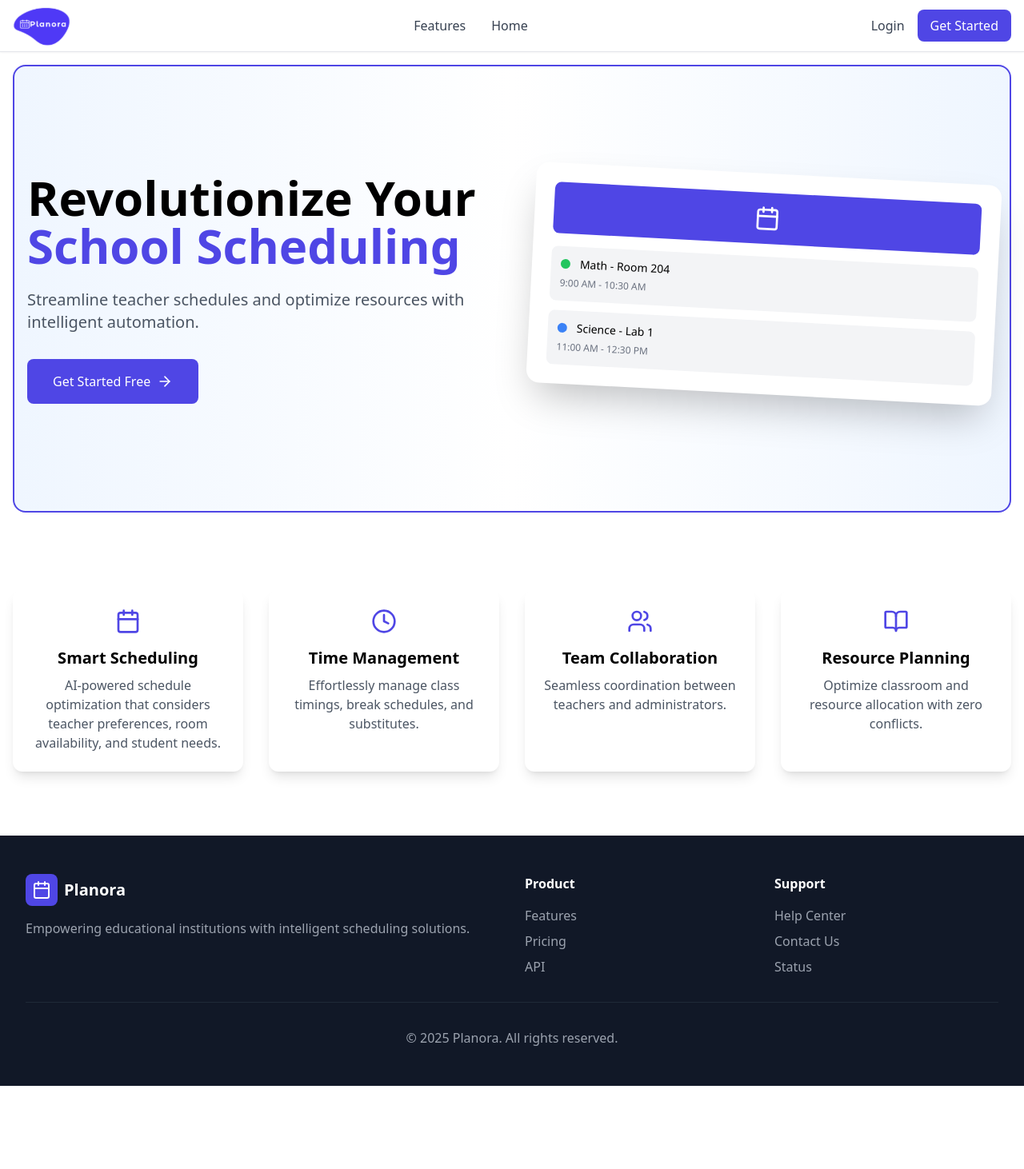
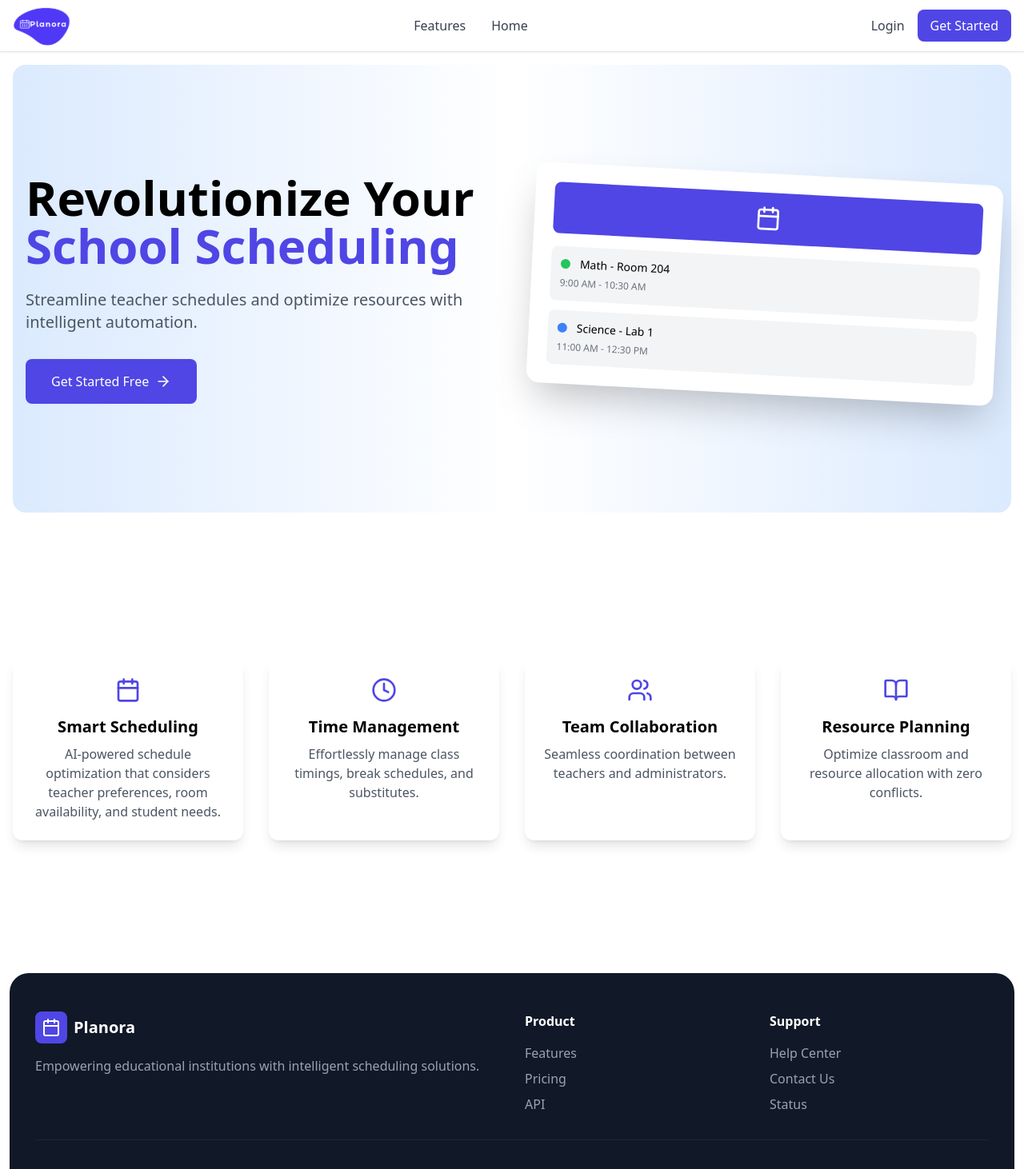
Before and after one commit to SHIBINSHA02/Planora_Official, a React (Vite) app in the folder frontend/: page / in a window 1280 px wide. Shown: the top 1462 px of the page at 80% size. Before the commit the page ends 1358 px from the top, so only its background shows below. Built offline with nearby package versions, Linux system fonts and the light colour scheme; no server answers.

Commit message:
reworked on the landing ui

```diff
--- a/frontend/src/Components/Landing/landing.jsx
+++ b/frontend/src/Components/Landing/landing.jsx
@@ -155,7 +155,8 @@ function LandingPage() {
 
       {/* ================= HERO ================= */}
       <main>
-        <section className="flex items-center justify-center py-20 m-4 border-2 border-indigo-600 rounded-2xl bg-gradient-to-r from-blue-50 via-white to-blue-50 lg:h-[70vh]">
+        <section className="flex items-center justify-center py-20 m-4 rounded-2xl  bg-gradient-to-r from-blue-50 via-white to-blue-50
+    lg:bg-gradient-to-r lg:from-blue-100 lg:via-white lg:to-blue-100 lg:h-[70vh]">
           <div className="grid gap-12 px-4 max-w-7xl lg:grid-cols-2">
             {/* LEFT */}
             <div>
@@ -235,7 +236,7 @@ function LandingPage() {
         </section>
 
         {/* ================= FEATURES ================= */}
-        <section id="features" className="py-20">
+        <section id="features" className="py-20 h-[70vh] flex justify-center items-center">
           <div className="grid gap-8 px-4 mx-auto max-w-7xl md:grid-cols-2 lg:grid-cols-4">
             {features.map((feature, idx) => (
               <div
@@ -251,7 +252,7 @@ function LandingPage() {
             ))}
           </div>
         </section>
-        <footer className="py-12 text-white bg-gray-900">
+        <footer className="py-12 mx-3 text-white bg-gray-900 rounded-t-3xl">
         <div className="px-4 mx-auto max-w-7xl sm:px-6 lg:px-8">
           <div className="grid grid-cols-1 gap-8 md:grid-cols-4">
             <div className="md:col-span-2">
```
